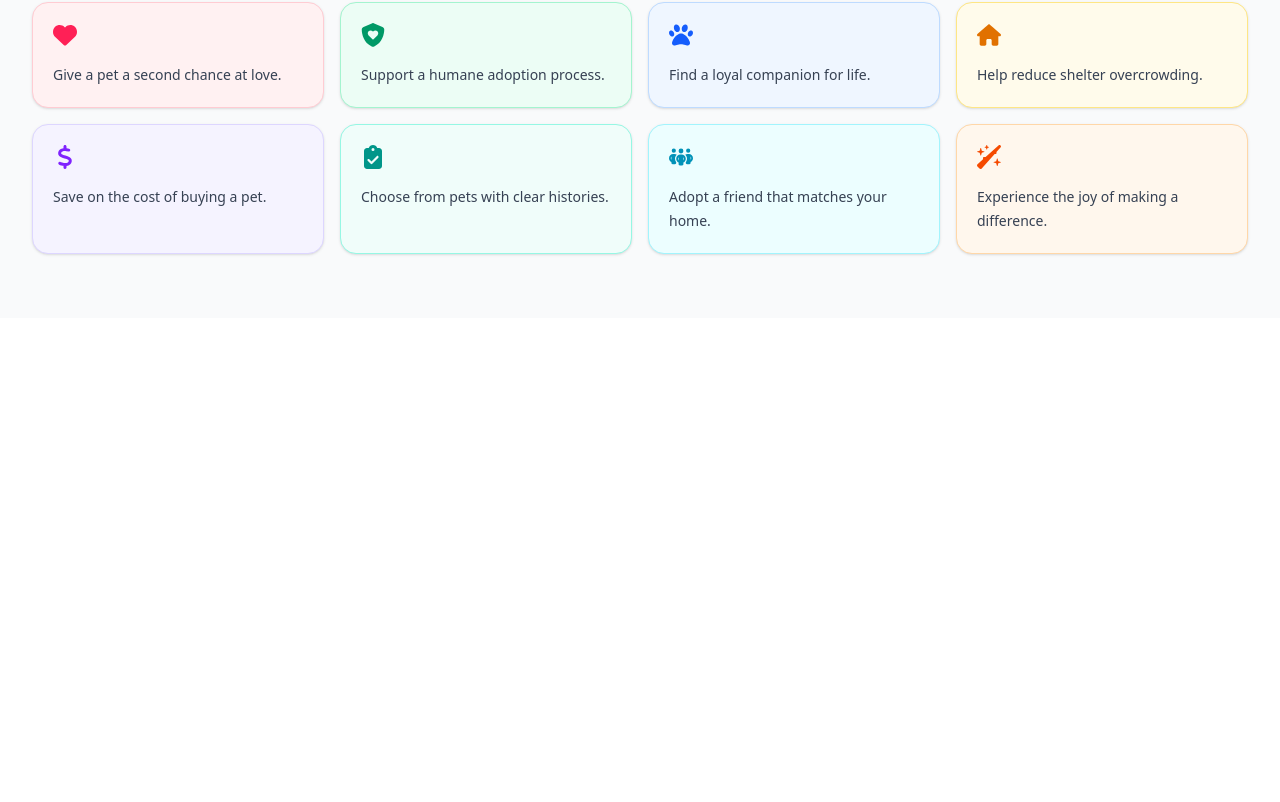
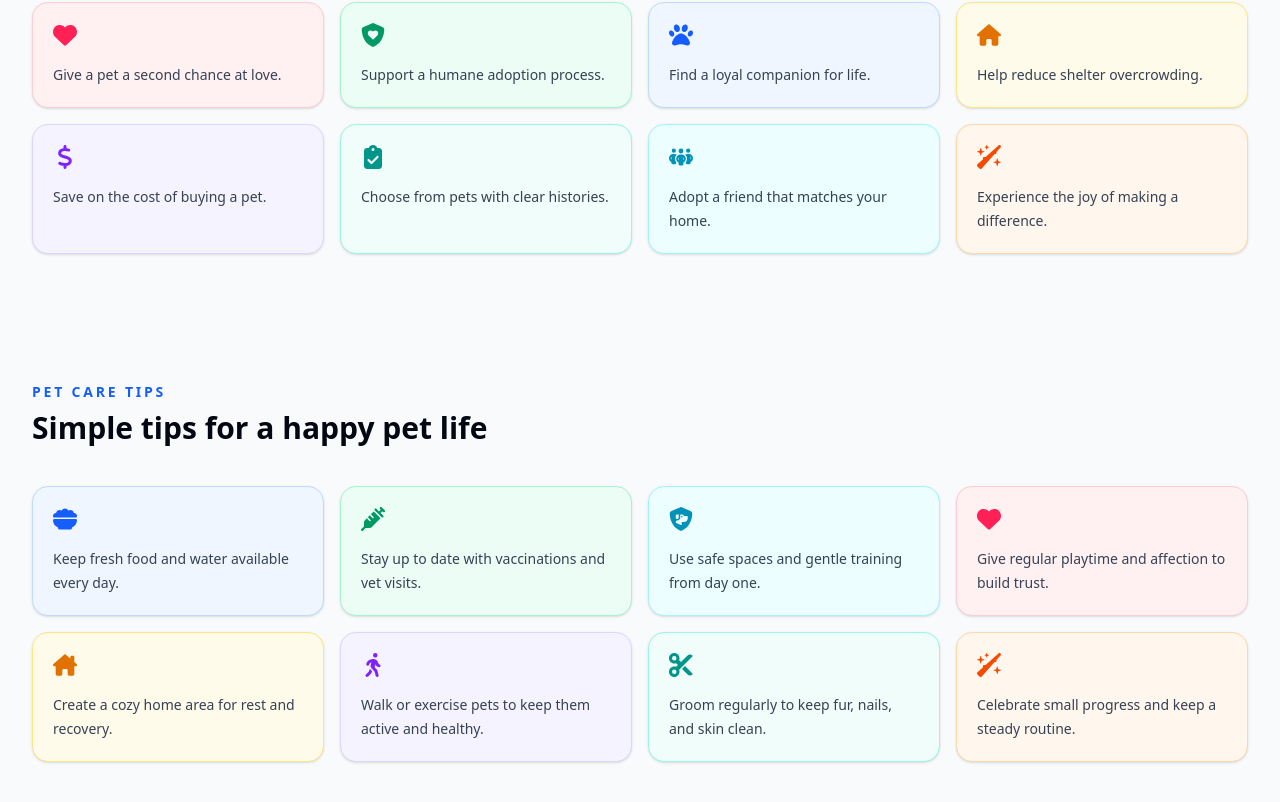
Before and after one commit to moziful/assignment-09, a Next.js app: page / in a window 1280 px wide. Shown: the part 2514-3316 px from the top of the page. Before the commit the page ends 2832 px from the top, so only its background shows below. Built offline with nearby package versions, Linux system fonts and the light colour scheme.

Commit message:
Added Pet care tips

```diff
--- a/src/app/page.js
+++ b/src/app/page.js
@@ -1,6 +1,7 @@
 import Hero from "@/components/Hero";
 import AvailablePets from "@/components/AvailablePets";
 import WhyAdoptPets from "@/components/WhyAdoptPets";
+import PetCareTips from "@/components/PetCareTips";
 
 export default function Home() {
   return (
@@ -8,6 +9,7 @@ export default function Home() {
       <Hero />
       <AvailablePets />
       <WhyAdoptPets />
+      <PetCareTips />
     </div>
   );
 }
--- /dev/null
+++ b/src/components/PetCareTips.jsx
@@ -0,0 +1,78 @@
+import {
+  FaBowlFood,
+  FaSyringe,
+  FaShieldDog,
+  FaHeart,
+  FaHouseChimney,
+  FaPersonWalking,
+  FaScissors,
+  FaWandSparkles,
+} from "react-icons/fa6";
+
+const PetCareTips = () => {
+  return (
+    <section className="mx-auto w-full max-w-7xl px-4 py-16 sm:px-6 lg:px-8">
+      <div className="mb-10">
+        <p className="text-sm font-semibold uppercase tracking-[0.2em] text-blue-600">
+          Pet Care Tips
+        </p>
+        <h2 className="mt-2 text-3xl font-bold text-gray-950">
+          Simple tips for a happy pet life
+        </h2>
+      </div>
+
+      <div className="grid gap-4 sm:grid-cols-2 xl:grid-cols-4">
+        <div className="rounded-2xl border border-blue-200 bg-blue-50 p-5 shadow-sm">
+          <FaBowlFood className="text-2xl text-blue-600" />
+          <p className="mt-4 text-sm leading-6 text-gray-700">
+            Keep fresh food and water available every day.
+          </p>
+        </div>
+        <div className="rounded-2xl border border-emerald-200 bg-emerald-50 p-5 shadow-sm">
+          <FaSyringe className="text-2xl text-emerald-600" />
+          <p className="mt-4 text-sm leading-6 text-gray-700">
+            Stay up to date with vaccinations and vet visits.
+          </p>
+        </div>
+        <div className="rounded-2xl border border-cyan-200 bg-cyan-50 p-5 shadow-sm">
+          <FaShieldDog className="text-2xl text-cyan-600" />
+          <p className="mt-4 text-sm leading-6 text-gray-700">
+            Use safe spaces and gentle training from day one.
+          </p>
+        </div>
+        <div className="rounded-2xl border border-rose-200 bg-rose-50 p-5 shadow-sm">
+          <FaHeart className="text-2xl text-rose-500" />
+          <p className="mt-4 text-sm leading-6 text-gray-700">
+            Give regular playtime and affection to build trust.
+          </p>
+        </div>
+        <div className="rounded-2xl border border-amber-200 bg-amber-50 p-5 shadow-sm">
+          <FaHouseChimney className="text-2xl text-amber-600" />
+          <p className="mt-4 text-sm leading-6 text-gray-700">
+            Create a cozy home area for rest and recovery.
+          </p>
+        </div>
+        <div className="rounded-2xl border border-violet-200 bg-violet-50 p-5 shadow-sm">
+          <FaPersonWalking className="text-2xl text-violet-600" />
+          <p className="mt-4 text-sm leading-6 text-gray-700">
+            Walk or exercise pets to keep them active and healthy.
+          </p>
+        </div>
+        <div className="rounded-2xl border border-teal-200 bg-teal-50 p-5 shadow-sm">
+          <FaScissors className="text-2xl text-teal-600" />
+          <p className="mt-4 text-sm leading-6 text-gray-700">
+            Groom regularly to keep fur, nails, and skin clean.
+          </p>
+        </div>
+        <div className="rounded-2xl border border-orange-200 bg-orange-50 p-5 shadow-sm">
+          <FaWandSparkles className="text-2xl text-orange-600" />
+          <p className="mt-4 text-sm leading-6 text-gray-700">
+            Celebrate small progress and keep a steady routine.
+          </p>
+        </div>
+      </div>
+    </section>
+  );
+};
+
+export default PetCareTips;
```
